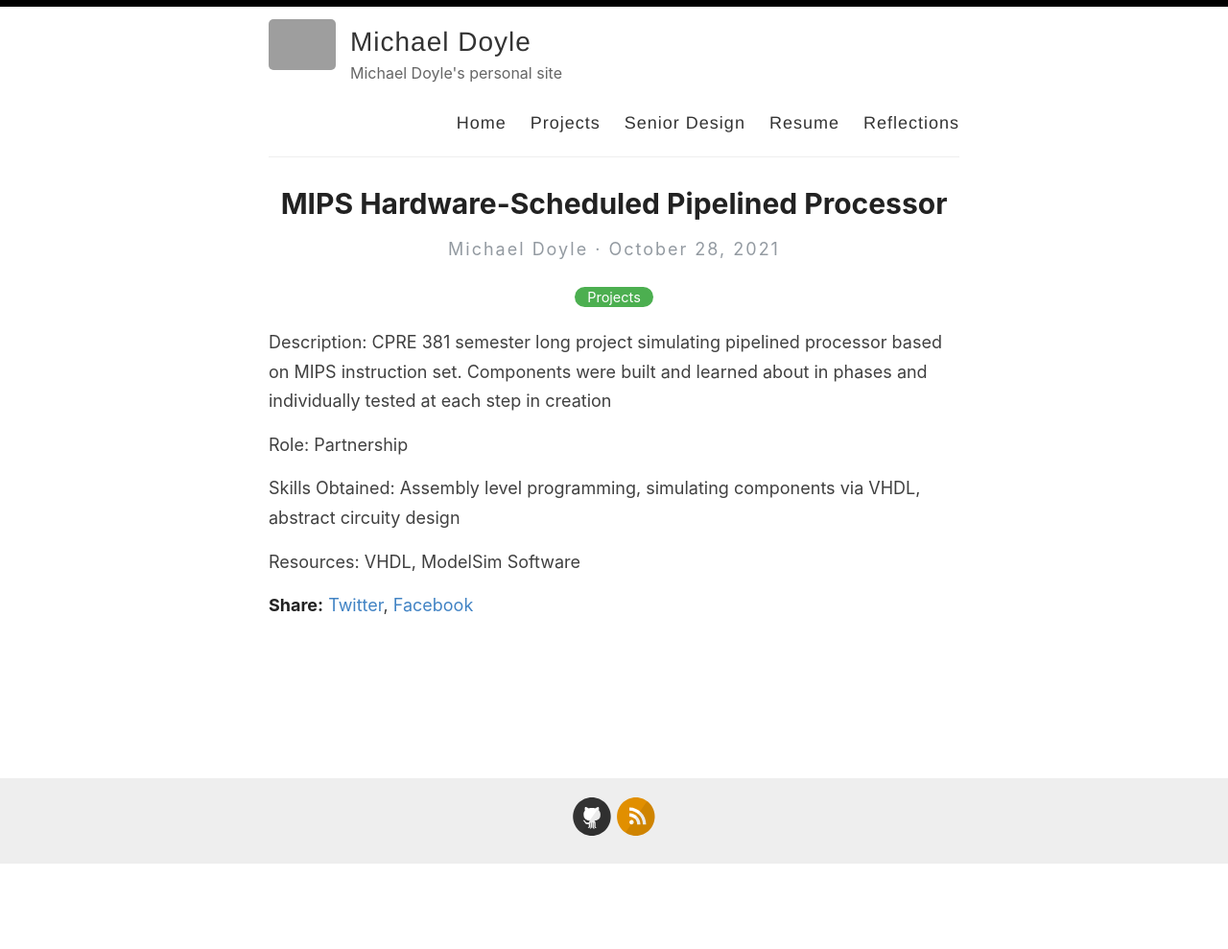
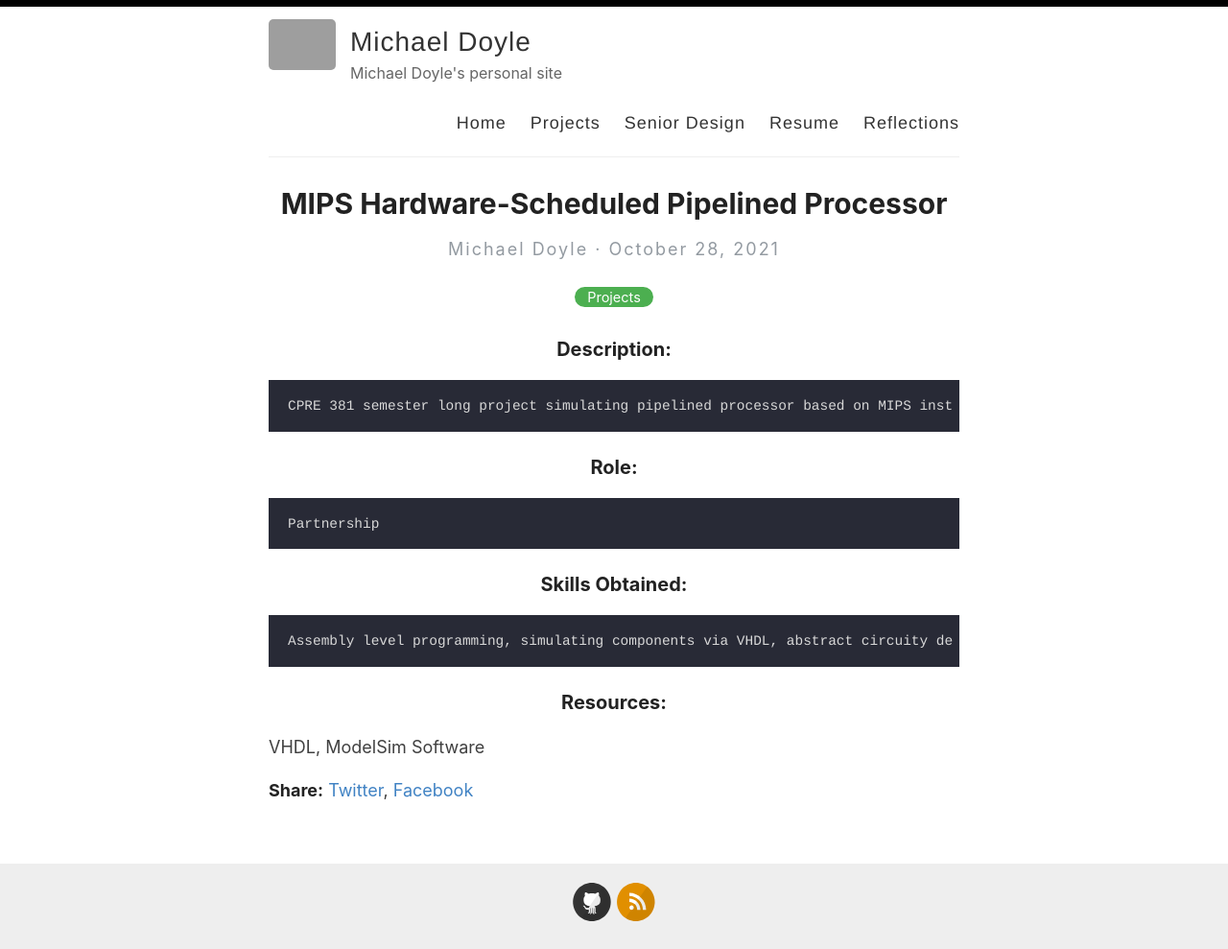
Before and after one commit to francidollars/francidollars.github.io, a Jekyll site: the page built from _posts/2021-10-28-mips-hardware-scheduled-pipelined-processor.md, in a window 1280 px wide. Shown: the whole page at 96% size. Built offline with Jekyll 4.4.1, drawn with Linux system fonts in a browser that asks for light colours; before the commit the page ends 901 px from its top, so only the background shows below that; part of the change alters nothing that is shown; grey boxes are pictures that could not be loaded.

```diff
--- a/_posts/2021-10-28-mips-hardware-scheduled-pipelined-processor.md
+++ b/_posts/2021-10-28-mips-hardware-scheduled-pipelined-processor.md
@@ -4,14 +4,14 @@ title: MIPS Hardware-Scheduled Pipelined Processor
 categories: Projects
 ---
 
-Description:
+### Description:
 	CPRE 381 semester long project simulating pipelined processor based on MIPS instruction set. Components were built and learned about in phases and individually tested at each step in creation
 
-Role:
+### Role:
 	Partnership
 
-Skills Obtained:
+### Skills Obtained:
 	Assembly level programming, simulating components via VHDL, abstract circuity design
 
-Resources:
+### Resources:
   VHDL, ModelSim Software
```
